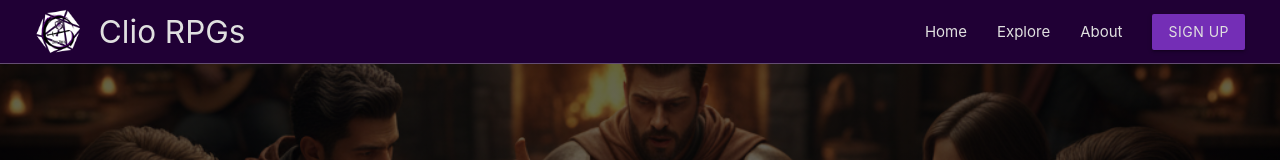
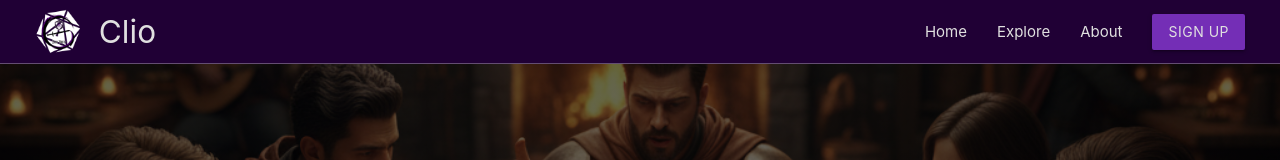
Before and after one commit to conradodiegom/clio-rpgs, a website: page index.html in a window 1280 px wide. Shown: the top 160 px of the page. Drawn offline with nearby package versions, Linux system fonts and the light colour scheme.

Commit message:
Fix logo text in navigation header

```diff
--- a/index.html
+++ b/index.html
@@ -13,8 +13,7 @@
     <nav>
         <div class="nav-wrapper">
             <a href="index.html" class="brand-logo">
-                <img src="Clio Rpg’s.png" alt="Clio RPGs Logo"> Clio RPGs
-            </a>
+                <img src="Clio Rpg’s.png" alt="Clio RPGs Logo"> Clio</a>
 
             <a href="#" data-target="slide-out" class="sidenav-trigger"><i class="material-icons">menu</i></a>
 
```
